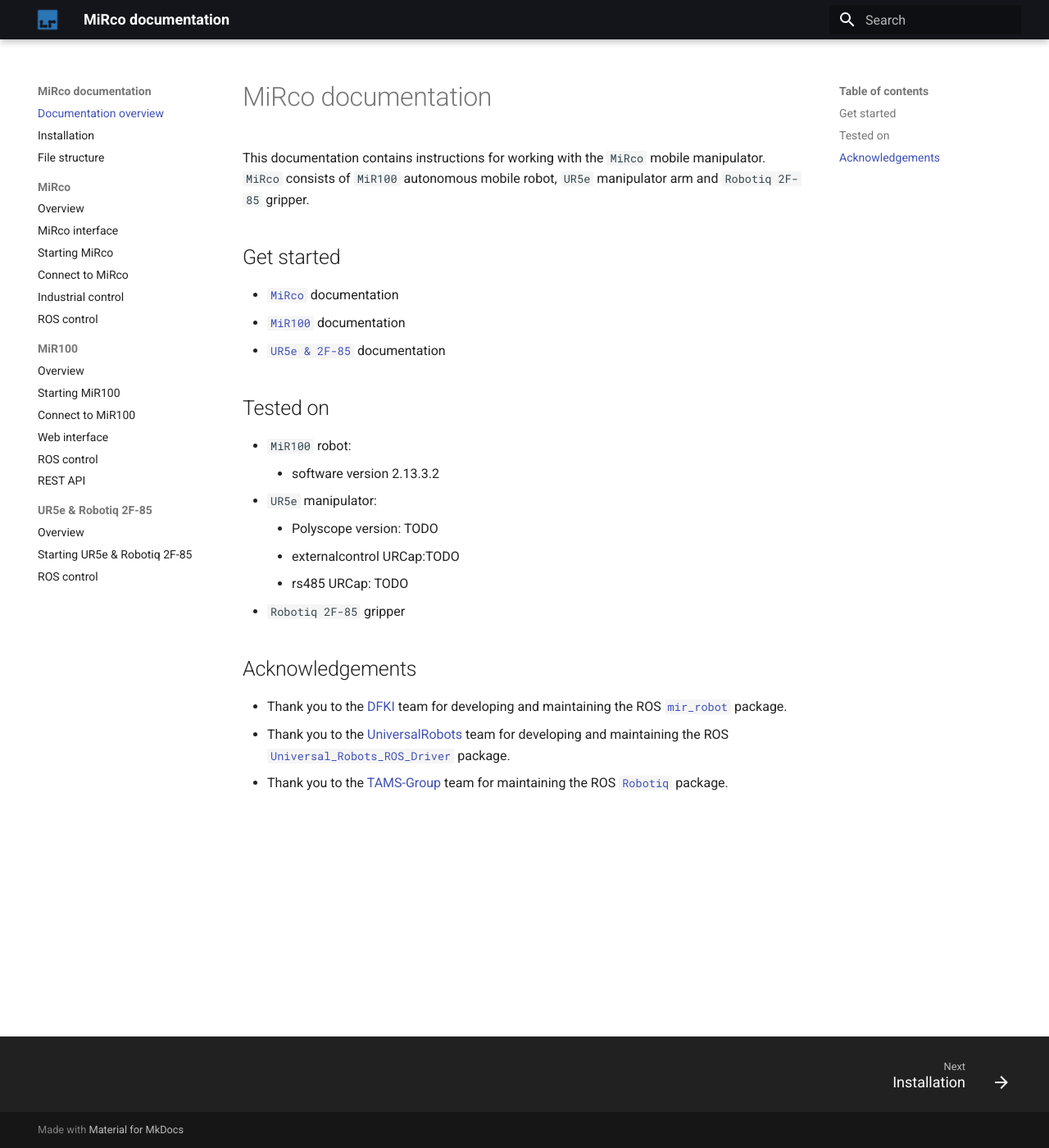
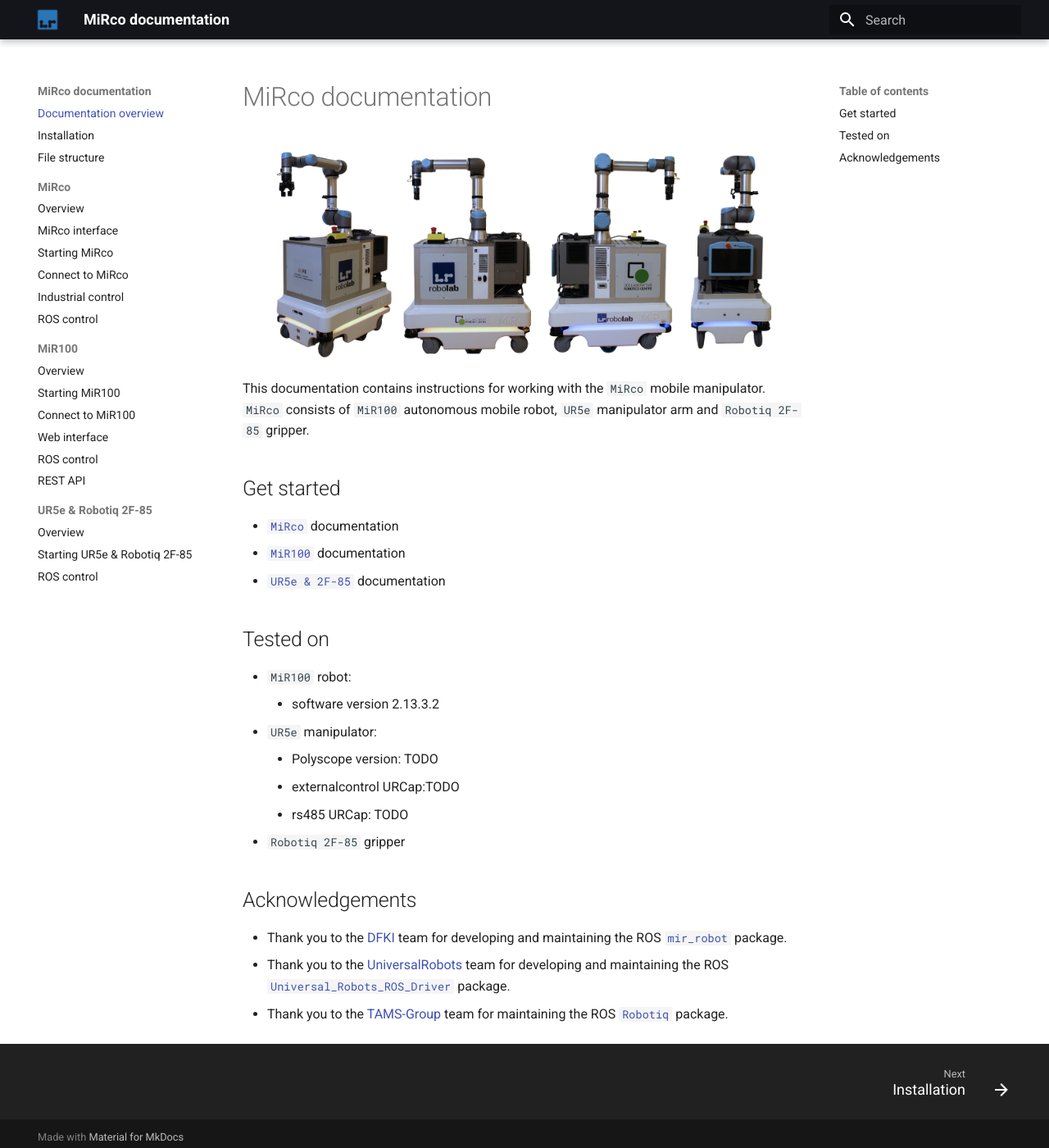
Before and after one commit to JanJericevic/MiRco_docs, an MkDocs documentation site: the page built from docs/index.md, in a window 1280 px wide and 1400 px high. Shown: the whole window at 82% size. Built offline with MkDocs 1.6.1 and Material for MkDocs 9.7.7, drawn with Linux system fonts in a browser that asks for light colours.

Commit message:
mirco images

```diff
--- a/docs/index.md
+++ b/docs/index.md
@@ -1,5 +1,8 @@
 # MiRco documentation
-<!-- <img src="MiRco/pictures/MiRco.png" style="height:300px" > -->
+
+<div class="index_image">
+<img src="./img/mirco_collage2.png" alt="MiRco robot"/>
+</div>
 
 This documentation contains instructions for working with the `MiRco` mobile manipulator.
 `MiRco` consists of `MiR100` autonomous mobile robot, `UR5e` manipulator arm and `Robotiq 2F-85`  gripper.
--- a/docs/stylesheets/extra.css
+++ b/docs/stylesheets/extra.css
@@ -18,6 +18,13 @@
   width: 60%;
 }
 
+.index_image {
+  display: block;
+  margin-left: auto;
+  margin-right: auto;
+  width: 90%;
+}
+
 .image_ver {
   display: block;
   margin-left: auto;
```
Also changed, not shown: docs/img/mirco_collage2.png (added).
